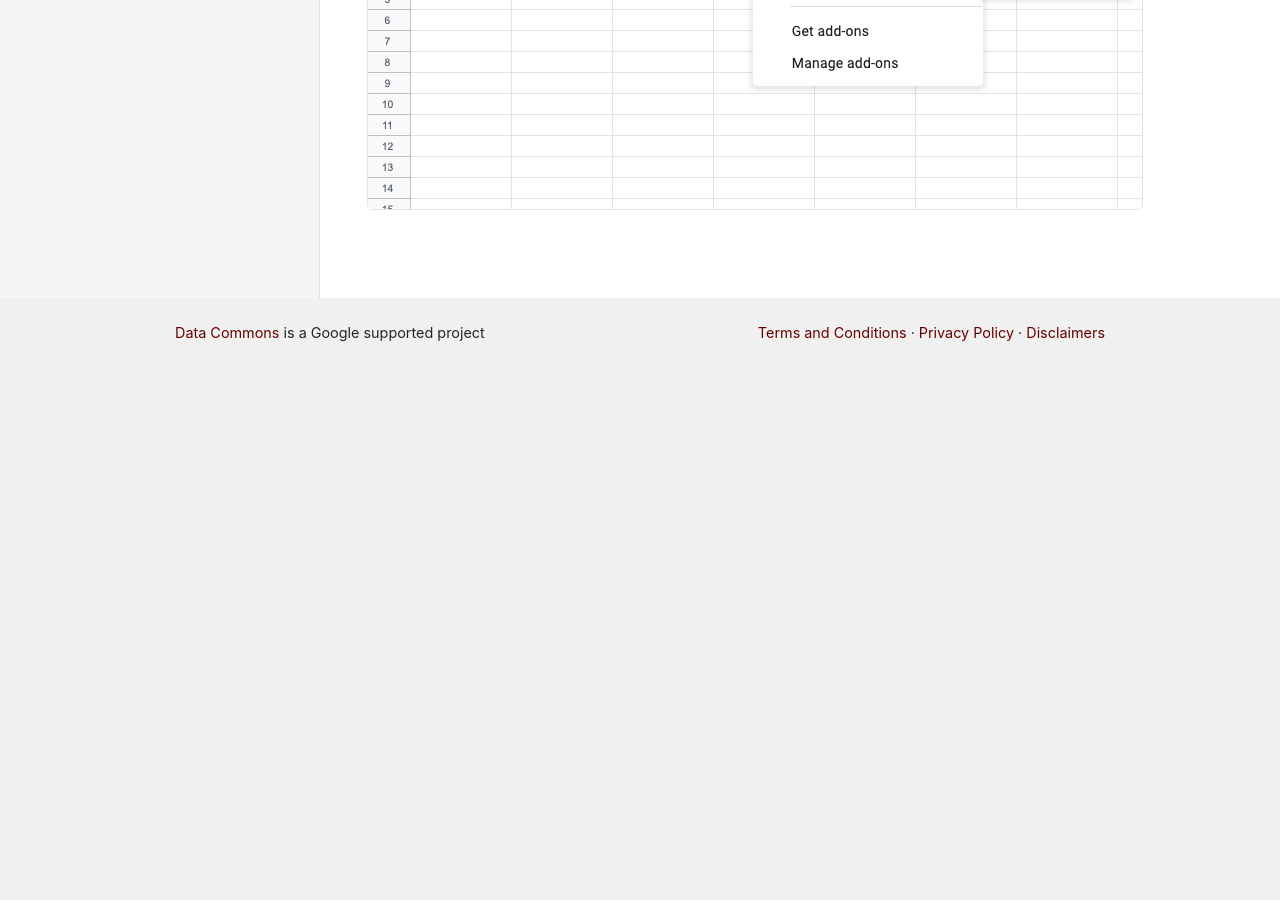
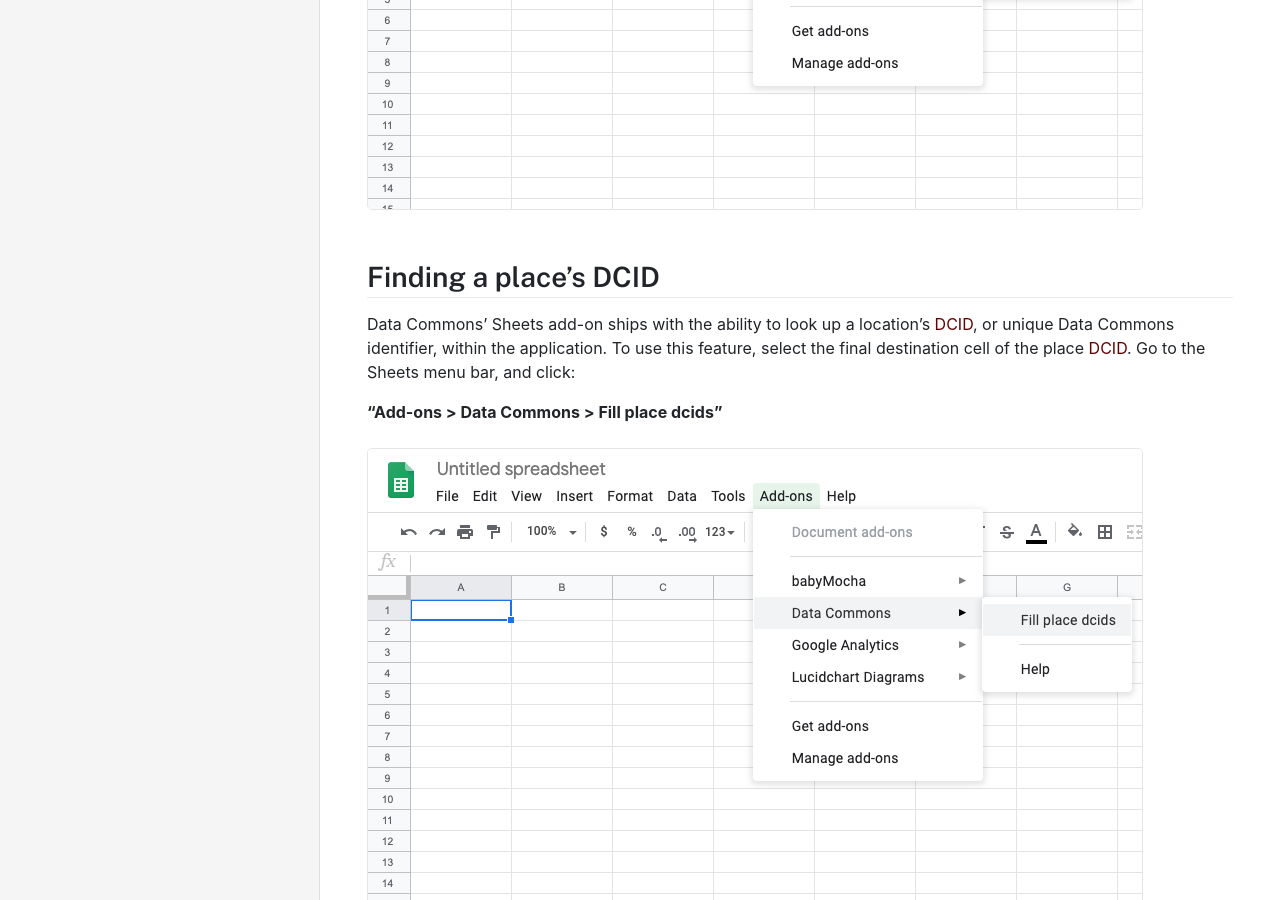
Before and after one commit to datacommonsorg/docsite, a Jekyll site: the page built from api/sheets/index.md, in a window 1280 px wide and 900 px high, scrolled down 755 px. Built offline with Jekyll 4.4.1, drawn with Linux system fonts in a browser that asks for light colours; comment, search, counter and statistics services are not loaded; before the commit the page ends 1178 px from its top, so only the background shows below that; some of the changed text lies outside the part shown.

Commit message:
Sheets reorg (#125)
Migrate the sorting and place DCID files into the intro page; it also reorganizes the video assets a little bit.

```diff
--- a/api/sheets/index.md
+++ b/api/sheets/index.md
@@ -12,9 +12,42 @@
 interface for finding the dcid of a location, as well as some custom functions for
 importing data to a spreadsheet.
 
-## Getting Started
+## Getting started
 
-Install the add-on from G Suite Marketplace [here](https://gsuite.google.com/marketplace/app/data_commons/454343067575). To enable the add-on in a document, click "Add-ons > Data Commons > Fill place dcids". You may use the resulting sidebar to start [finding dcids](/api/sheets/get_dcid.html) in the United States, or close it and reopen it at any time. Note that none of the custom functions will work in a given document until you have enabled the add-on by choosing "Fill place dcids".
+Install the add-on from [G Suite Marketplace](https://gsuite.google.com/marketplace/app/data_commons/454343067575). To enable the add-on in a document, click "Add-ons > Data Commons > Fill place dcids". You may use the resulting sidebar to start [finding dcids](/api/sheets/get_dcid.html) in the United States, or close it and reopen it at any time. Note that none of the custom functions will work in a given document until you have enabled the add-on by choosing "Fill place dcids".
 
 
 ![](/assets/images/sheets/sheets_menu_bar.png)
+
+## Finding a place's DCID
+
+Data Commons' Sheets add-on ships with the ability to look up a location's [DCID](/glossary.html), or unique Data Commons identifier, within the application. To use this feature, select the final destination cell of the place [DCID](/glossary.html). Go to the Sheets menu bar, and click:
+
+**"Add-ons > Data Commons > Fill place dcids"**
+
+![](/assets/images/sheets/sheets_menu_bar.png)
+
+A sidebar will appear on the right of the sheet, with a search bar where you can start typing the name of the place you want. From the drop down menu, select the place you want, and its [DCID](/glossary.html) will appear in the cell that you selected.
+
+![](/assets/images/sheets/sheets_search_box.png)
+
+Note that this feature only supports places in the United States.
+
+## Sorting your results
+
+<p>To sort columns of data from the API, we suggest using the "filter views" Google Sheet feature.
+
+<p>Please check the following video for a complete example:</p>
+
+<video width="960" height="520" controls>
+  <source src="/assets/video/sort.webm" type="video/webm">
+Your browser does not support the video tag.
+</video>
+
+<p>To summarize, the steps are:</p>
+
+<ul>
+<li>Populate data columns with DataCommons Sheets API</li>
+<li>Turn on filter views (Data > Filter views).</li>
+<li>Click the reverse triangle on each column to sort by that column (and exclude header row).</li>
+</ul>
```
Also changed, not shown: api/sheets/get_dcid.md (deleted, +0 -21 lines), api/sheets/sort.html (deleted, +0 -26 lines), 1 other file.
